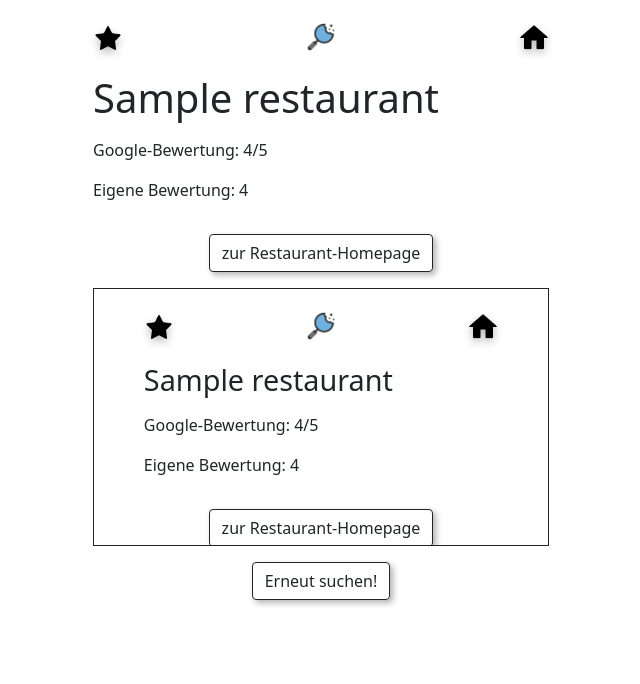
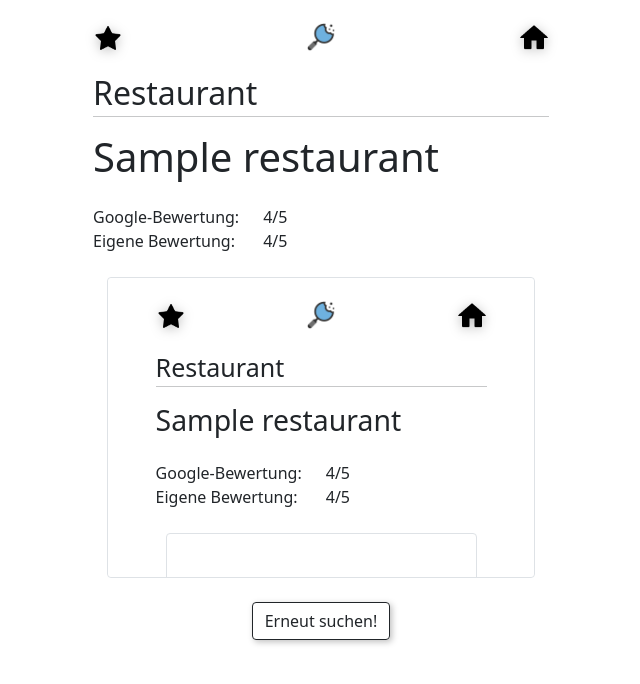
Before and after one commit to DHBW-FN-TIT20/essensfindung, a FastAPI app: template app/templates/restaurant/restaurant_result.html in a window 1280 px wide. Shown: the top 684 px of the page, without its empty margins (319-959 px from the left). Run offline with FastAPI, Linux system fonts and the light colour scheme; the template is opened without the code that fills it: most values are stand-ins (such as "Sample title", 1, 10 or a date in 2020); parts of the project's set-up code (start-up, migrations or seed data) failed here and were passed over; some libraries are stand-ins or nearby versions.

Commit message:
Redesigned restaurant result page

```diff
--- a/app/static/css/style.css
+++ b/app/static/css/style.css
@@ -1,8 +1,8 @@
 .map-container {
     overflow: hidden;
-    padding-bottom: 56.25%;
+    padding-bottom: 69.75%;
     position: relative;
-    height: 0;
+    height: 100%;
 }
 
 .map-container iframe {
@@ -21,7 +21,7 @@
 }
 
 .drop-shadow {
-    filter: drop-shadow(0 4px 4px rgba(0, 0, 0, 0.25));
+    filter: drop-shadow(0px 2px 6px rgba(0, 0, 0, 0.25));
 }
 .drop-shadow:hover {
     box-shadow: 0 0 0 #fff;
@@ -31,7 +31,7 @@
 }
 .box-shadow {
     transition: box-shadow 0.2s;
-    box-shadow: 3px 3px 6px rgba(0,0,0,0.30);
+    box-shadow: 2px 2px 6px rgba(0,0,0,0.25);
 }
 
 .box-shadow:hover {
--- a/app/templates/restaurant/restaurant_result.html
+++ b/app/templates/restaurant/restaurant_result.html
@@ -1,36 +1,62 @@
 {% extends "shared/layout.html" %} {% block content %} {% include "restaurant/restaurant_navbar.html" %}
 <div class="row justify-content-center">
-    <div class="col-10  mb-2" style="max-width: 480px;">
-        <h1>{{restaurant.name}}</h1>
+    <div class="col-10 limit-width">
+        <h2 class="display-1 fs-2 mb-1">Restaurant</h2>
+        <hr class="mt-0">
     </div>
 </div>
 <div class="row justify-content-center">
-    <div class="col-10" style="max-width: 480px;">
-        <p>Google-Bewertung: {{restaurant.rating}}/5</p>
-        <p>Eigene Bewertung: {{restaurant.own_rating}}</p>
+    <div class="col-10 limit-width">
+        <h1 class="mb-0">{{restaurant.name}}</h1>
     </div>
 </div>
 {% if restaurant.homepage%}
 <div class="row justify-content-center">
-    <div class="col-10 m-3 text-center" style="max-width: 480px;">
-        <a href="{{restaurant.homepage}}" class="btn btn-outline-dark box-shadow prevent-dark-fill align-items-center justify-content-center flex-column">zur Restaurant-Homepage</a>
+    <div class="col-10 mb-3 d-flex" style="max-width: 480px;">
+        <h5 class=""><a href="{{restaurant.homepage}}" id="restaurantHref"></a></h5>
     </div>
 </div>
 {% endif %}
 <div class="row justify-content-center">
-    <div class="col-10" style="max-width: 480px;">
-        <!--Google map-->
-        <div id="map-container-google-1" class="z-depth-1-half map-container border border-dark" style="height: 100%">
-            <iframe id="map-google-1" index="map-google" src="{{restaurant.maps_url}}&output=embed" frameborder="0" style="border:0" allowfullscreen></iframe>
+    <div class="col-10 limit-width">
+        <div class="d-flex mb-4">
+            <div class="d-flex flex-column">
+                <p class="mb-0 me-4">Google-Bewertung: </p>
+                {% if not restaurant.own_rating == 0 %}
+                    <p class="mb-0 me-4">Eigene Bewertung: </p>
+                {% endif %}
+            </div>
+            <div class="d-flex flex-column">
+                <p id="prepTime" class="mb-0">{{restaurant.rating}}/5</p>
+                {% if not restaurant.own_rating == 0 %}
+                    <p id="cookTime" class="mb-0">{{restaurant.own_rating}}/5</p>
+                {% endif %}
+            </div>
         </div>
     </div>
 </div>
 <div class="row justify-content-center">
-    <div class="col-10 text-center m-3" style="max-width: 480px;">
+    <div class="col-10 limit-width">
+        <!--Google map-->
+        <div class="d-flex justify-content-center">
+            <div style="width: 94%">
+                <div id="map-container-google-1" class="z-depth-1-half map-container border border-1 rounded">
+                    <iframe id="map-google-1" index="map-google" src="{{restaurant.maps_url}}&output=embed" class="rounded" frameborder="0" style="border:0" allowfullscreen></iframe>
+                </div>
+            </div>
+        </div>
+    </div>
+</div>
+<div class="row justify-content-center">
+    <div class="col-10 text-center my-4 mx-3 limit-width">
         <a onclick="reload_page()" class="btn btn-outline-dark box-shadow prevent-dark-fill">Erneut suchen!</a>
     </div>
 </div>
 <script>
+    const homepage = new URL(`{{restaurant.homepage}}`);
+
+    document.getElementById("restaurantHref").innerText = homepage.hostname;
+
     function reload_page() {
         window.location.reload(true);
     }
```
